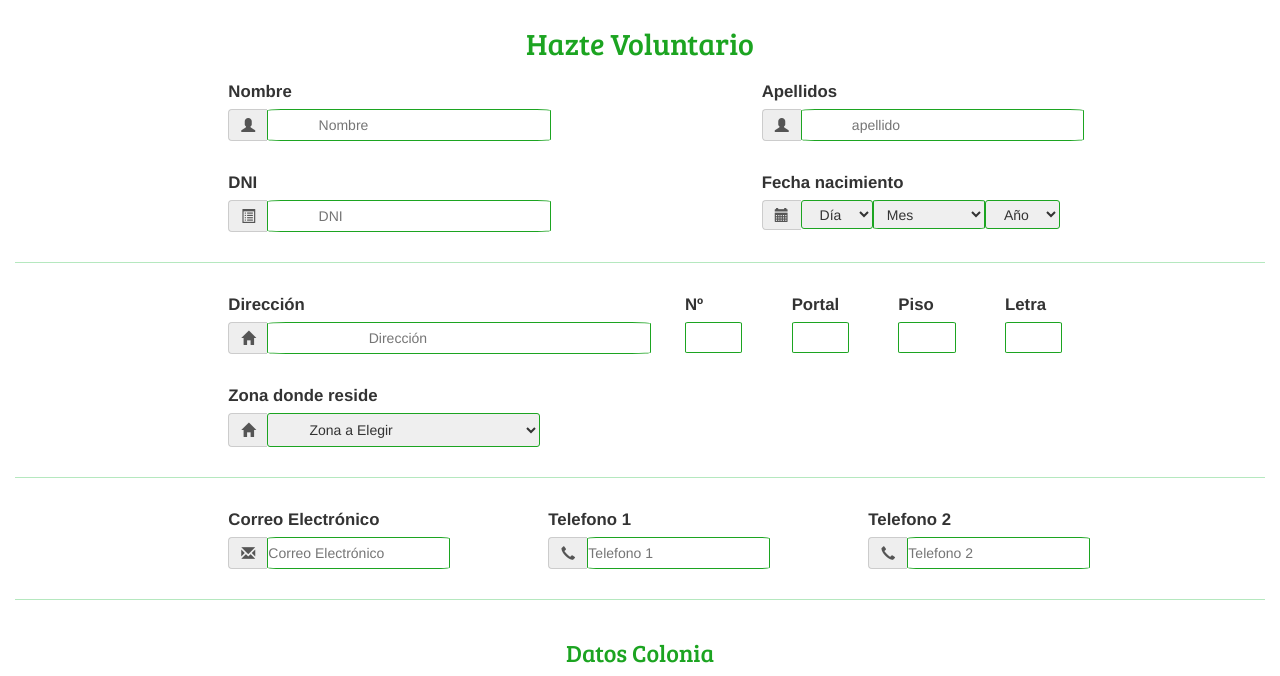
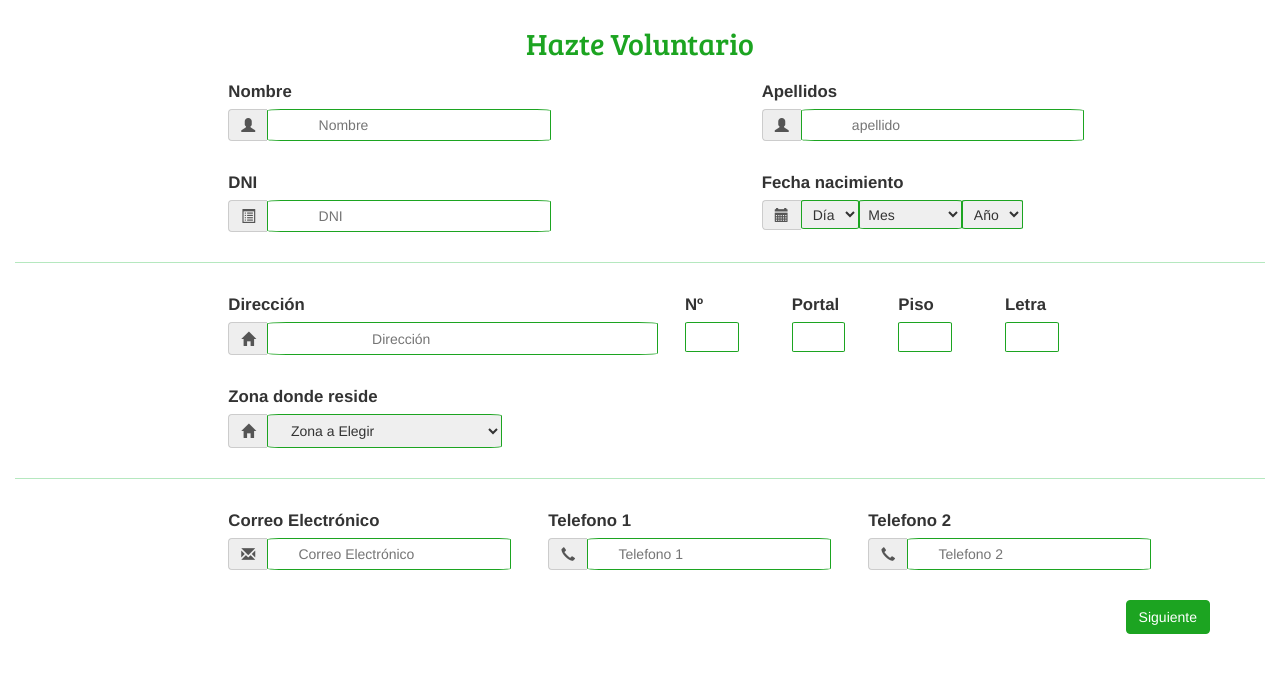
Before and after one commit to elviraRocaV/ProyectoFinal, a PHP site: page /hazteVoluntario.php in a window 1280 px wide. Shown: the part 198-874 px from the top of the page. After the commit the page ends 832 px from the top, so only its background shows below. Run offline with PHP 8.4, Linux system fonts and the light colour scheme; some libraries are stand-ins or nearby versions.

Commit message:
formulario HazteVoluntario

```diff
--- a/hazteVoluntario.php
+++ b/hazteVoluntario.php
@@ -63,7 +63,7 @@
 
 <div class="container-fluid">
     <div class="row mt-3">
-        <div class="col-12 text-md-center acceso">
+        <div class="col-md-12 text-md-center acceso">
             <h2>Hazte Voluntario</h2>
         </div>
     </div>
@@ -74,7 +74,7 @@
                 <label class="textFormularioVoluntario">Nombre</label><br>
                 <div class="input-group">
                     <span class="input-group-addon icono2"><i class="glyphicon glyphicon-user"></i></span>
-                    <input class="linea lineahazteVoluntario fondocaja" type="text" name="usuario" id="usuario" placeholder="Nombre" onfocus="cambiarFondoUsuario(this)">
+                    <input class="linea lineahazteVoluntario fondocaja" type="text" name="usuario" id="usuario" placeholder="Nombre" onclick="cambiarFondoUsuario(this)" onblur="cambiarFondoUsuarios(this)">
                 </div>
             </div>
             <div class="col-md-3 mt-3">
@@ -144,7 +144,7 @@
         <hr class="lineaH mt-md-5">
 
         <div class="row">
-            <div class="col-md-3 mt-3 offset-md-2 mr-md-5">
+            <div class="col-md-4 mt-3 offset-md-2 mr-md-5">
                 <label class="textFormularioVoluntario">Dirección</label><br>
                 <div class="input-group">
                     <span class="input-group-addon icono2"><i class="glyphicon glyphicon-home"></i></span>
@@ -152,7 +152,7 @@
                 </div>
             </div>
 
-            <div class="col-md-1 mt-3 offset-md-1">
+            <div class="col-md-1 mt-3">
                 <label class="textFormularioVoluntario">Nº</label><br>
                 <input class="linea lineahazteVoluntarioDirec" type="text" name="numero" id="numero" placeholder="" onfocus="cambiarFondoNumero(this)">
             </div>
@@ -176,7 +176,7 @@
                 <div class="input-group">
                     <span class="input-group-addon icono2"><i class="glyphicon glyphicon-home"></i></span>
                      <select class="lineahazteVoluntarioZona linea" name="zona" id="zona">
-                         <option value="">Zona a Elegir</option>
+                         <option class="textFormularioVoluntario" value="">Zona a Elegir</option>
                          <option value="">Moncada</option>
                          <option value="">Barrio</option>
                          <option value="">Barrio de los Dolores</option>
@@ -189,198 +189,46 @@
 
         <hr class="lineaH mt-md-5">
 
-        <div class="row">
+        <div class="row mb-md-5">
             <div class="col-md-3 mt-3 offset-md-2">
                 <label class="textFormularioVoluntario">Correo Electrónico</label><br>
                 <div class="input-group">
                     <span class="input-group-addon icono2"><i class="glyphicon glyphicon-envelope"></i></span>
-                    <input class="linea lineahazteVoluntarioCorreo fondocaja" type="text" name="correo" id="correo" placeholder="Correo Electrónico" onfocus="cambiarFondoUsuario(this)">
+                    <input class="linea lineahazteVoluntarioCorreo fondocaja" type="text" name="correo" id="correo" placeholder="Correo Electrónico" onfocus="cambiarFondoCorreo(this)">
                 </div>
             </div>
             <div class="col-md-3 mt-3">
                 <label class="textFormularioVoluntario">Telefono 1</label><br>
                 <div class="input-group">
                     <span class="input-group-addon icono2"><i class="glyphicon glyphicon-earphone"></i></span>
-                    <input class="linea lineahazteVoluntarioTelef fondocaja" type="text" name="telefono1" id="telefono1" placeholder="Telefono 1" onfocus="cambiarFondoApellido(this)">
+                    <input class="linea lineahazteVoluntarioTelef fondocaja" type="text" name="telefono1" id="telefono1" placeholder="Telefono 1" onfocus="cambiarFondoTelf1(this)">
                 </div>
             </div>
             <div class="col-md-3 mt-3">
                 <label class="textFormularioVoluntario">Telefono 2</label><br>
                 <div class="input-group">
                     <span class="input-group-addon icono2"><i class="glyphicon glyphicon-earphone"></i></span>
-                    <input class="linea lineahazteVoluntarioTelef fondocaja" type="text" name="telefono2" id="telefono2" placeholder="Telefono 2" onfocus="cambiarFondoApellido(this)">
+                    <input class="linea lineahazteVoluntarioTelef fondocaja" type="text" name="telefono2" id="telefono2" placeholder="Telefono 2" onfocus="cambiarFondoTelf2(this)">
                 </div>
             </div>
         </div>
 
-            <hr class="lineaH mt-md-5">
+
+    </form>
 
 
-        <div class="row mt-3">
-            <div class="col-12 text-md-center acceso">
-                <h3>Datos Colonia</h3>
-            </div>
-        </div>
-
-
-
-
-
-
-
-
-
-
-
-
-
-        <!--     <div class="row justify-content-around">
-                 <div class="caixa1 col-md-12">
-                     <label>Nombre</label><br>
-                     <div class="input-group">
-                         <span class="input-group-addon icono2"><i class="glyphicon glyphicon-user"></i></span>
-                         <input class="linea lineaVoluntario fondocaja" type="text" name="nombre" id="nombre" placeholder="Nombre" onfocus="cambiarFondoUsuario(this)">
-                     </div>
-                     <label>Apellidos</label><br>
-                     <div class="input-group">
-                         <span class="input-group-addon icono2"><i class="glyphicon glyphicon-user"></i></span>
-                         <input class="linea lineaVoluntario fondocaja" type="text" name="apellidos" id="apellidos" placeholder="Apellidos" onfocus="cambiarFondoUsuario(this)">
+    <div class="container">
+        <div class="row justify-content-md-end">
+            <div class=" cajaBoton">
+                <a href="coloniasGatos.php" class="btn btn-primary boton1" role="button">Siguiente </a>
             </div>
         </div>
     </div>
 
-    <!-- </form>-->
+</div>
 
 
-<!--<div class="form-group caixa mt-5 mb-5">
-    <div class="row justify-content-around">
-        <div class="caixa1 col-md-3">
-            <label>DNI/NIE</label><br>
-            <input class="linea fondocaja" type="text" name="dni" id="dni" placeholder="DNI/NIE">
-        </div>
-        <div class="caixa2 col-md-7">
-            <label>Fecha de nacimiento</label><br>
-            <input class="linea fondocaja" type="text" name="nacimiento" id="nacimiento" placeholder="dd/mm/yyyy">
-        </div>
-    </div>
-</div>
-
-<div class="caixa2 col-md-3 ml-4">
-    <div class="from-check ">
-        <label>Sexo</label><br>
-        <label class="form-check-label">
-            <input class="linea from-check-input mr-2" type="radio" name="sexo" id="hombre">Hombre
-        </label>
-    </div>
-    <div class="from-check">
-        <label class="form-check-label">
-            <input class="linea from-check-input mr-2" type="radio" name="sexo" id="hombre">Mujer
-        </label>
-    </div>
-</div>
-
-<hr class="linea">
-
-<div class="form-group caixa mt-5 mb-5">
-    <div class="row justify-content-around">
-        <div class="caixa1 col-md-3">
-            <label>Dirección</label><br>
-            <input class="linea fondocaja" type="text" name="direccion" id="direccion" placeholder="Direccion">
-        </div>
-        <div class="caixa2 col-md-1">
-            <label>Nº</label><br>
-            <input class="direc linea fondocaja" type="text" name="numero" id="numero">
-        </div>
-        <div class="caixa2 col-md-1">
-            <label>Portal</label><br>
-            <input class="direc linea fondocaja" type="text" name="portal" id="portal">
-        </div>
-        <div class="caixa2 col-md-1">
-            <label>Piso</label><br>
-            <input class="direc linea fondocaja" type="text" name="piso" id="piso">
-        </div>
-        <div class="caixa2 col-md-1">
-            <label>Letra</label><br>
-            <input class="direc linea fondocaja" type="text" name="letra" id="letra">
-        </div>
-    </div>
-</div>
-
-<hr class="linea">
-
-<div class="form-group caixa mt-5 mb-5">
-    <div class="row justify-content-around">
-        <div class="caixa1 col-md-3">
-            <label>Población</label><br>
-            <input class="linea fondocaja" type="text" name="poblacion" id="poblacion" placeholder="Población">
-        </div>
-        <div class="caixa1 col-md-3">
-            <label>Código postal</label><br>
-            <input class="linea fondocaja" type="text" name="cp" id="cp" placeholder="Código postal">
-        </div>
-        <div class="caixa1 col-md-3">
-            <label>Provincia</label><br>
-            <input class="linea fondocaja" type="text" name="provincia" id="provincia" placeholder="Provincia">
-        </div>
-    </div>
-</div>
-
-<hr class="linea">
-
-<div class="form-group caixa mt-5 mb-5">
-    <div class="row justify-content-around">
-        <div class="caixa1 col-md-3">
-            <label>Correo electrónico</label><br>
-            <input class="linea fondocaja" type="text" name="mail" id="mail" placeholder="Correo electrónico">
-        </div>
-        <div class="caixa2 col-md-7">
-            <label>Teléfono</label><br>
-            <input class="linea fondocaja" type="text" name="telefono" id="telefono" placeholder="Teléfono">
-        </div>
-    </div>
-</div>
-
-<hr class="linea">
-
-<div class="form-group caixa mt-5 mb-5">
-    <div class="row justify-content-around">
-        <div class="caixa1 col-md-3">
-            <label>Calle ubicación colonia</label><br>
-            <input class="linea fondocaja" type="text" name="calleColonia" id="calleColonia" placeholder="calle ubicación colonia">
-        </div>
-        <div class="caixa2 col-md-3">
-            <label>Número total de felinos</label><br>
-            <input class="linea fondocaja" type="text" name="numGatos" id="numGatos" placeholder="Número aprox gatos">
-        </div>
-        <div class="caixa2 col-md-3">
-            <label>Número de gatas</label><br>
-            <input class="linea fondocaja" type="text" name="numGatas" id="numGatas" placeholder="Número aprox gatas">
-        </div>
-    </div>
-</div>
-
-<!--   <div class="from-check col-md-12">
-       <label class="form-check-label">
-           <input class="form-check-input" type="checkbox" name="terminos" id="terminos">Acepto Terminos y Condiciones
-       </label>
-   </div>-->
-
-<!--<div class="row">
-    <div class="col-12 col-sm-12 col-md-2 ml-5 cajaBoton">
-        <button class="btn btn-primary boton" type="submit">Enviar </button>
-    </div>
-    <div class="col-12 col-sm-12 col-md-3 cajaBoton">
-        <button class="btn btn-primary boton1" type="submit">Limpiar </button>
-    </div>
-</div>-->
-</form>
-</div>
-</div>
-</div>
-
 <script type="text/javascript" src="jsValidar/validar.js"></script>
-
-
 
 <script src="js/jquery-3.3.1.min.js"></script>
 <script src="js/popper.min.js"></script>
--- a/style.css
+++ b/style.css
@@ -221,20 +221,20 @@ h1
 }
 .lineahazteVoluntarioFechaMes
 {
-    padding: 1% 2%;
+    padding: 1% 1%;
     border: 1px solid #1CA421;
     border-radius:5%;
-
 }
 .lineahazteVoluntarioFecha
 {
-    padding: 1% 3%;
-    border-radius: 3px;
+    padding: 1% 1.5%;
+    border: 1px solid #1CA421;
+    border-radius:5%;
 }
 
 .lineahazteVoluntarioDirecion
 {
-    padding: 2% 40%;
+    padding: 1.5% 29%;
     border: 1px solid #1CA421;
     border-radius:5%;
 }
@@ -243,14 +243,15 @@ h1
 {
     border: 1px solid #1CA421;
     border-radius:5%;
-    width:75%;
-    height: 51%;
+    width:70%;
+    height: 49%;
 }
 
 .lineahazteVoluntarioZona
 {
-    padding: 1.5% 8%;
-    border-radius: 3px;
+    padding: 1.5% 4%;
+    border: 1px solid #1CA421;
+    border-radius:5%;
 }
 
 .lineaH
@@ -262,14 +263,14 @@ h1
 {
     border: 1px solid #1CA421;
     border-radius:5%;
-    padding:2% 0%;
+    padding:2% 12%;
 }
 
 .lineahazteVoluntarioTelef
 {
     border: 1px solid #1CA421;
     border-radius:5%;
-    padding:2% 0%;
+    padding:2% 12%;
 }
 
 .textFormularioVoluntario
```
Also changed, not shown: coloniasGatos.php (added, +103 -0 lines), jsValidar/validar.js (+74 -0 lines), imagenes/vistoVerde.png (added). Lines whose indentation alone changed are shown as unchanged.
